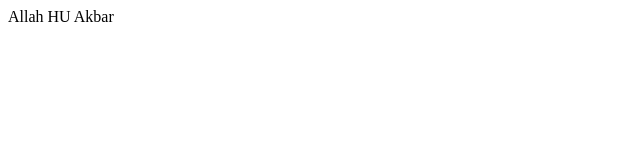
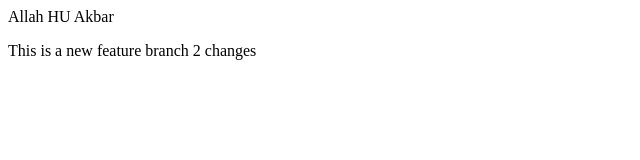
Before and after one commit to abdulsamad308/localrepo, a plain HTML site: page index.html in a window 1280 px wide. Shown: the whole page, without its empty margins (0-640 px from the left). Drawn offline with Linux system fonts and the light colour scheme.

Commit message:
add new feature 2 changes

```diff
--- a/index.html
+++ b/index.html
@@ -1 +1,2 @@
 <p> Allah HU Akbar</p>
+<p>This is a new feature branch 2 changes</p>
```
